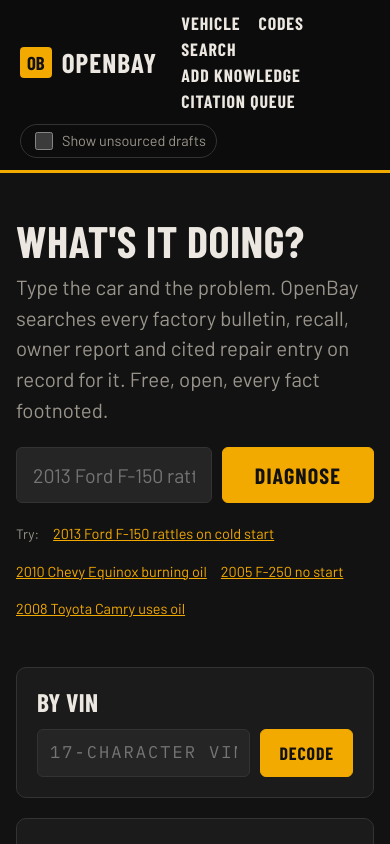
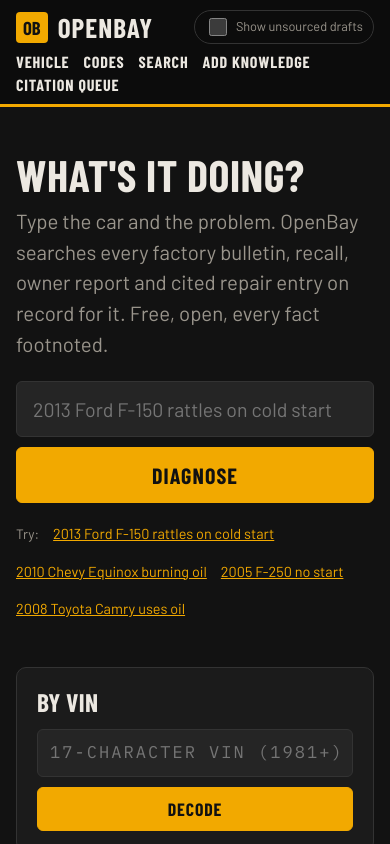
Before and after one commit to xsvdevelopment/commonmanual, a React (Vite) app in the folder web/: page / in a window 390 px wide. Shown: the top 844 px of the page. Built offline with nearby package versions, Linux system fonts and the light colour scheme; no server answers; a web font is replaced by a local one.

Commit message:
Fix function bundling path lookup, mobile layout, link live preview in README

```diff
--- a/web/src/styles.css
+++ b/web/src/styles.css
@@ -214,4 +214,11 @@
   .bar { grid-template-columns: 1fr auto; }
   .bar-track { grid-column: 1 / -1; order: 3; }
   .row { flex-wrap: wrap; }
+  .row input { flex: 1 1 100%; min-width: 0; }
+  .row .btn { flex: 1 1 auto; }
+  .top { position: static; padding: 10px 16px; gap: 8px 16px; }
+  .top nav { flex-basis: 100%; order: 3; gap: 4px 14px; }
+  .top nav a { font-size: 0.95rem; }
+  .draft-toggle { margin-left: auto; font-size: 0.75rem; }
+  .hero h1 { font-size: 2.6rem; }
 }
```
Also changed, not shown: 2 other files (tests, documents, lock files or other folders).
